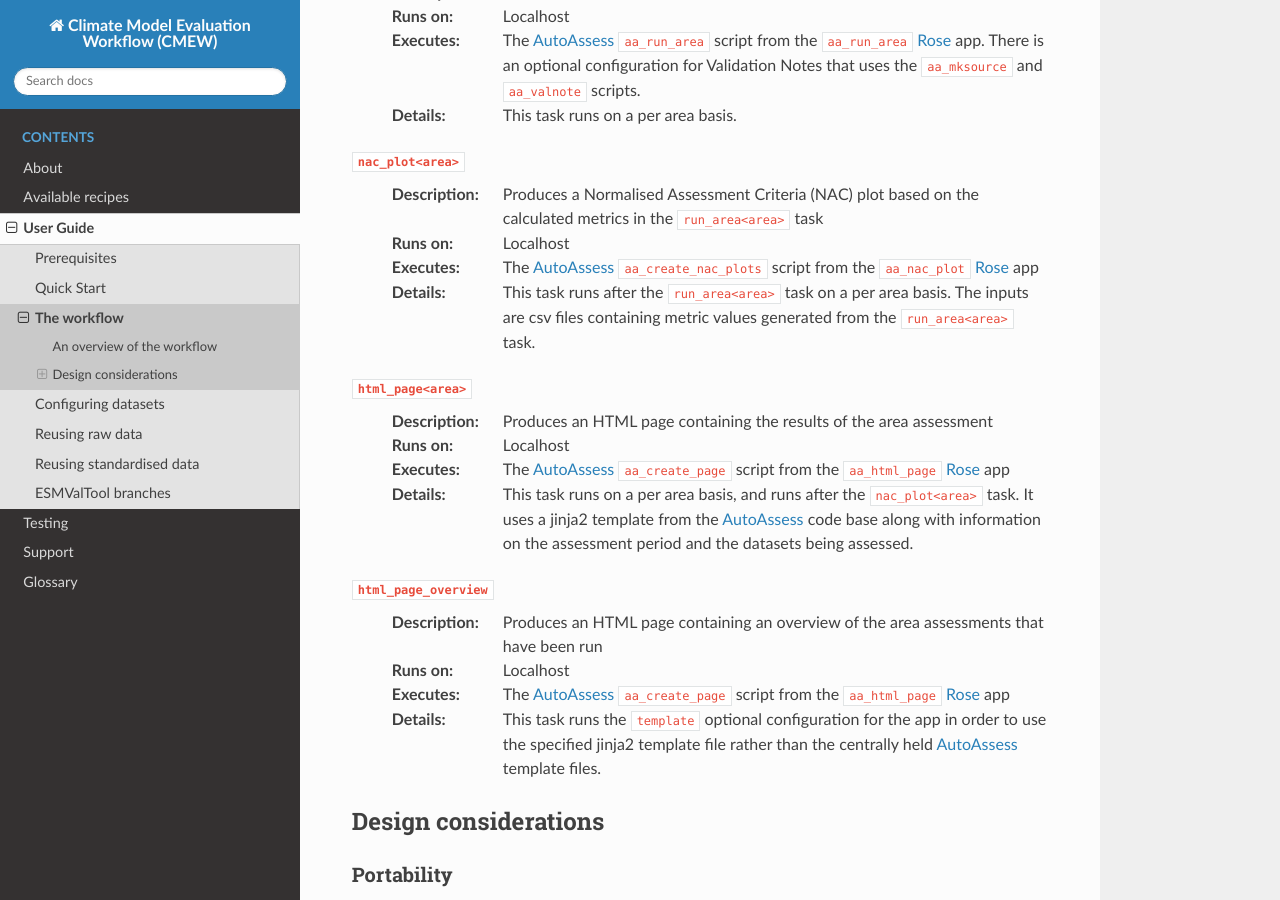
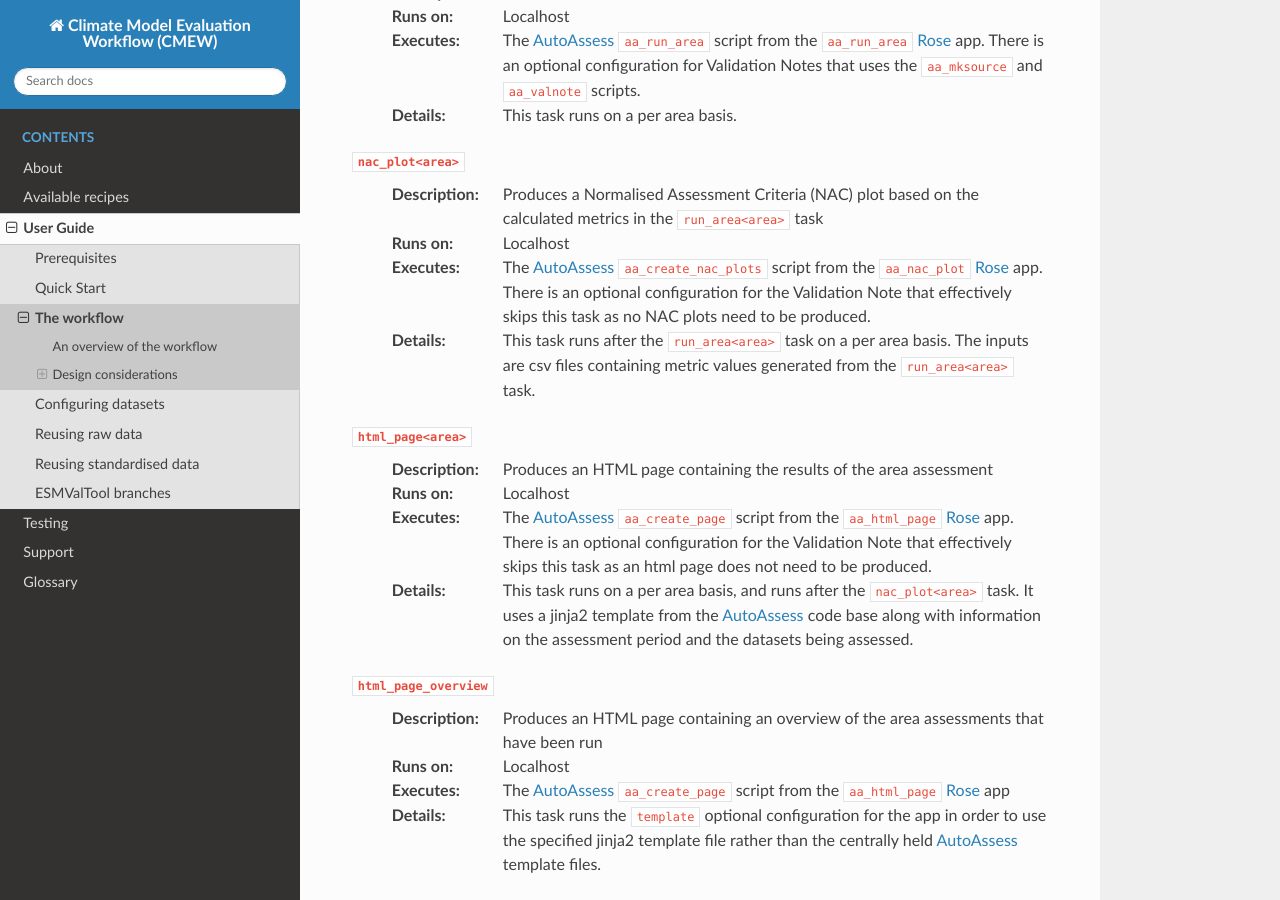
Before and after one commit to MetOffice/CMEW, a Sphinx documentation site: the page built from doc/source/user_guide/workflow.rst, in a window 1280 px wide and 900 px high, scrolled down 3347 px. Built offline with Sphinx 7.4.7 and the Read the Docs theme 3.1.0, drawn with Linux system fonts in a browser that asks for light colours.

Commit message:
#23. Put validation note into basic graph, but set up apps to skip nac plots and html page.

```diff
--- a/doc/source/user_guide/workflow.rst
+++ b/doc/source/user_guide/workflow.rst
@@ -215,7 +215,9 @@ The |AutoAssess| assessments use the following steps:
   :Runs on:
      Localhost
   :Executes:
-     The |AutoAssess| ``aa_create_nac_plots`` script from the ``aa_nac_plot`` |Rose| app
+     The |AutoAssess| ``aa_create_nac_plots`` script from the ``aa_nac_plot`` |Rose| app.
+     There is an optional configuration for the Validation Note that effectively skips
+     this task as no NAC plots need to be produced.
   :Details:
      This task runs after the ``run_area<area>`` task on a per area basis. The
      inputs are csv files containing metric values generated from the
@@ -227,7 +229,9 @@ The |AutoAssess| assessments use the following steps:
   :Runs on:
      Localhost
   :Executes:
-     The |AutoAssess| ``aa_create_page`` script from the ``aa_html_page`` |Rose| app
+     The |AutoAssess| ``aa_create_page`` script from the ``aa_html_page`` |Rose| app.
+     There is an optional configuration for the Validation Note that effectively skips
+     this task as an html page does not need to be produced.
   :Details:
      This task runs on a per area basis, and runs after the ``nac_plot<area>``
      task. It uses a jinja2 template from the |AutoAssess| code base along with
```
Also changed, not shown: 8 other files.
